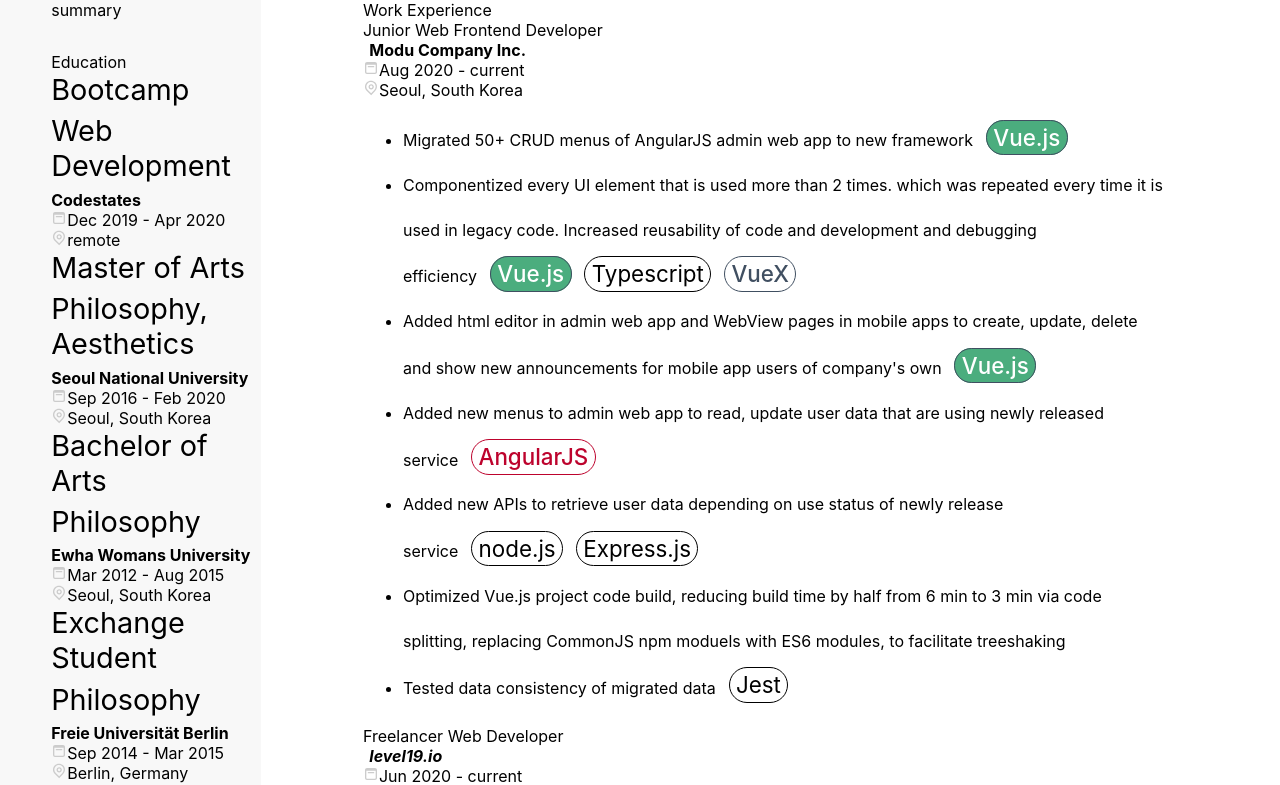
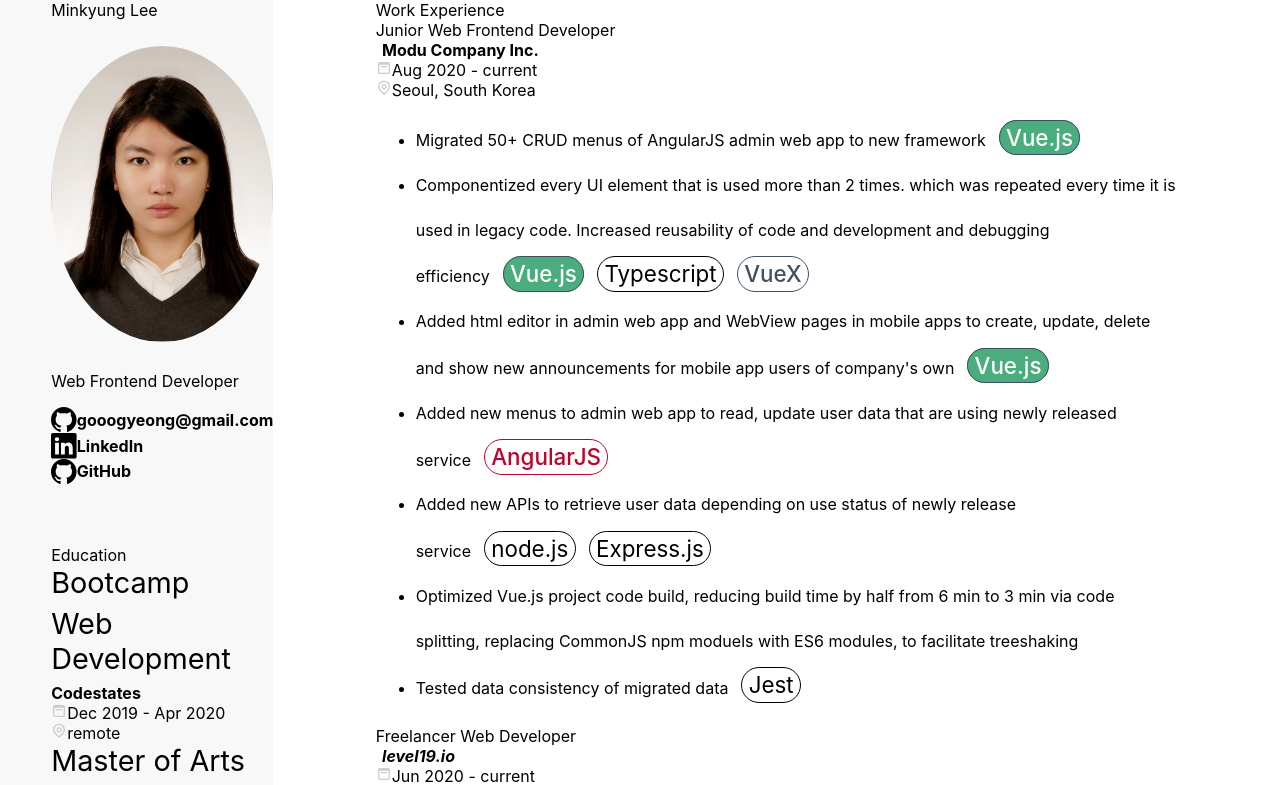
Before and after one commit to gooogyeong/project-resume, a Next.js app: page / in a window 1280 px wide. Shown: the top 785 px of the page. Built offline with nearby package versions, Linux system fonts and the light colour scheme.

Commit message:
chore: recovered summary

```diff
--- a/components/Summary.jsx
+++ b/components/Summary.jsx
@@ -1,34 +1,32 @@
 import styled from 'styled-components'
 import { createElement } from 'react'
 import { BsLinkedin, BsGithub } from 'react-icons/bs'
-import profilePic from '../public/profile.jpg'
 
 function Summary () {
   return (
-    <div>summary</div>
-    // <StyledSummary className="summary-wrapper">
-    //   <div className="title">Minkyung Lee</div>
-    //   <img src={profilePic}/>
-    //   <div className="subtitle">Web Frontend Developer</div>
-    //   <ul>
-    //     {contacts.map((contact, idx) => {
-    //       return (
-    //         <li key={idx} className="contact-wrapper">
-    //           {createElement(contact.icon, { size: '1.6rem' })}
-    //           {contact.href ?
-    //             <a
-    //               href="contact.href"
-    //               target="_blank"
-    //               className="contact"
-    //             >
-    //               {contact.name}
-    //             </a> :
-    //             <span className="contact">{contact.value}</span>}
-    //         </li>
-    //       )
-    //     })}
-    //   </ul>
-    // </StyledSummary>
+    <StyledSummary className="summary-wrapper">
+      <div className="title">Minkyung Lee</div>
+      <img src='../profile.jpg'/>
+      <div className="subtitle">Web Frontend Developer</div>
+      <ul>
+        {contacts.map((contact, idx) => {
+          return (
+            <li key={idx} className="contact-wrapper">
+              {createElement(contact.icon, { size: '1.6rem' })}
+              {contact.href ?
+                <a
+                  href="contact.href"
+                  target="_blank"
+                  className="contact"
+                >
+                  {contact.name}
+                </a> :
+                <span className="contact">{contact.value}</span>}
+            </li>
+          )
+        })}
+      </ul>
+    </StyledSummary>
   )
 }
 
```
